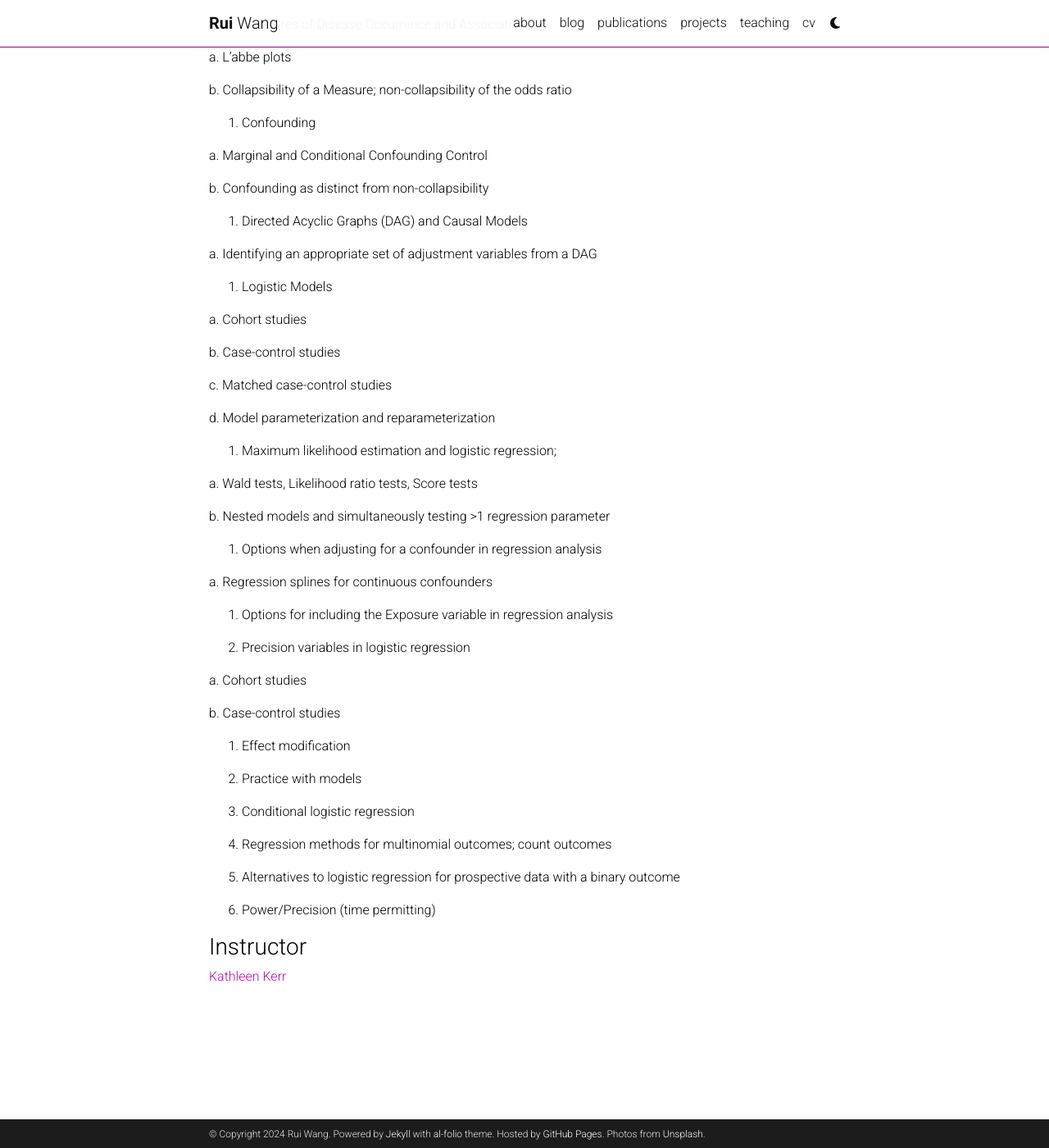
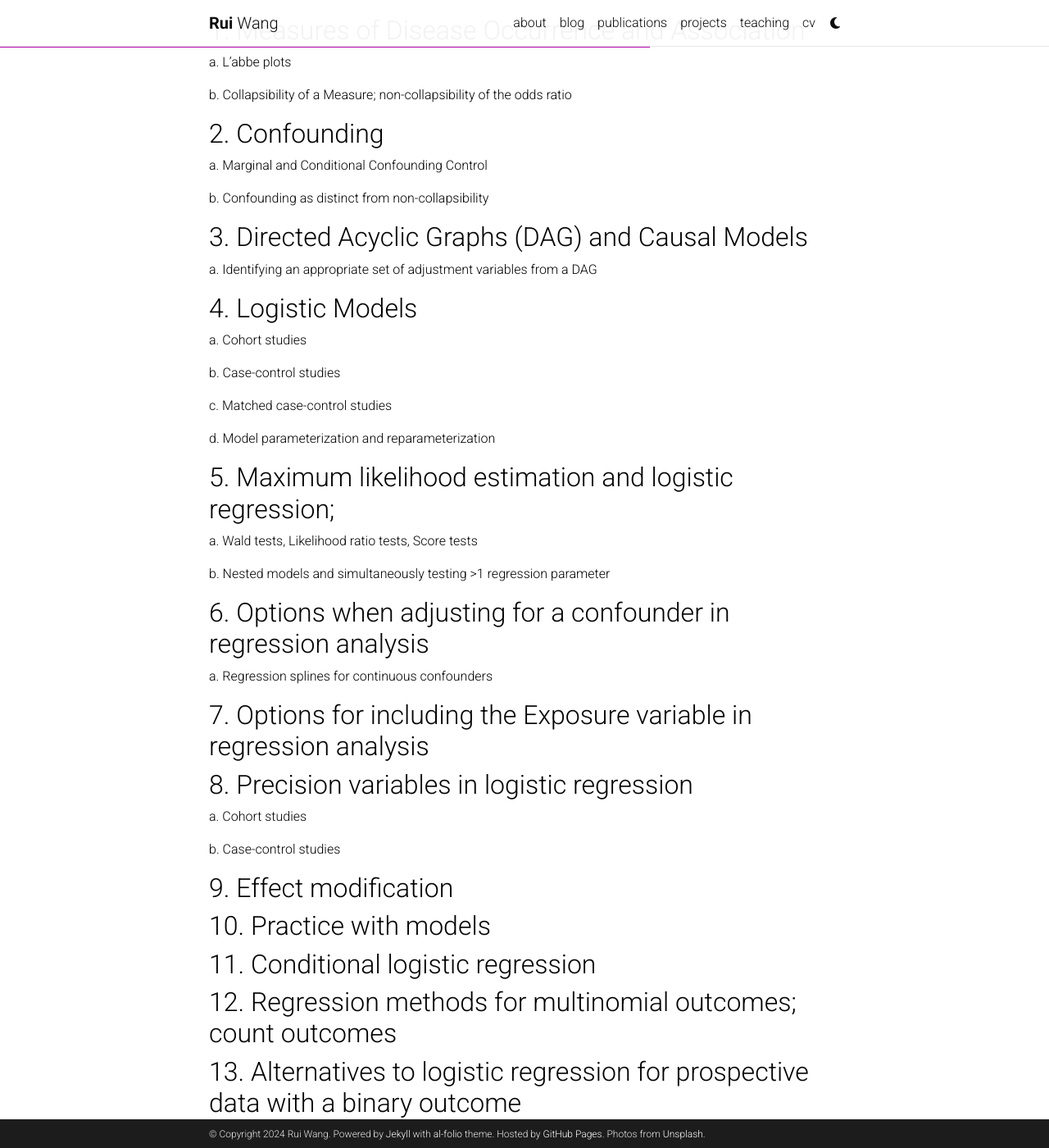
Before and after one commit to wangrui24/wangrui, a Jekyll site: the page built from _projects/TA_2023_categprical_data_analysis.md, in a window 1280 px wide and 1400 px high, scrolled down 278 px. Shown: the whole window at 82% size. Built offline with Jekyll 4.4.1, drawn with Linux system fonts in a browser that asks for light colours; comment, search, counter and statistics services are not loaded; a style sheet for code colours, icons or effects is not loaded.

Commit message:
Update TA_2023_categprical_data_analysis.md

```diff
--- a/_projects/TA_2023_categprical_data_analysis.md
+++ b/_projects/TA_2023_categprical_data_analysis.md
@@ -9,23 +9,23 @@ category: Teaching assistant
 
 ### Course Descriptions
 COURSE TOPICS / ROADMAP
-1.	Measures of Disease Occurrence and Association
+## 1.	Measures of Disease Occurrence and Association
 
 a.	L’abbe plots
 
 b.	Collapsibility of a Measure; non-collapsibility of the odds ratio
 
-2.	Confounding
+## 2.	Confounding
 
 a.	Marginal and Conditional Confounding Control
 
 b.	Confounding as distinct from non-collapsibility
 
-3.	Directed Acyclic Graphs (DAG) and Causal Models
+## 3.	Directed Acyclic Graphs (DAG) and Causal Models
 
 a.	Identifying an appropriate set of adjustment variables from a DAG
 
-4.	Logistic Models
+## 4.	Logistic Models
 
 a.	Cohort studies
 
@@ -35,35 +35,35 @@ c.	Matched case-control studies
 
 d.	Model parameterization and reparameterization
 
-5.	Maximum likelihood estimation and logistic regression;
+## 5.	Maximum likelihood estimation and logistic regression;
 
 a.	Wald tests, Likelihood ratio tests, Score tests
 
 b.	Nested models and simultaneously testing >1 regression parameter
 
-6.	Options when adjusting for a confounder in regression analysis
+## 6.	Options when adjusting for a confounder in regression analysis
 
 a.	Regression splines for continuous confounders
 
-7.	Options for including the Exposure variable in regression analysis
+## 7.	Options for including the Exposure variable in regression analysis
 
-8.	Precision variables in logistic regression
+## 8.	Precision variables in logistic regression
 
 a.	Cohort studies
 
 b.	Case-control studies
 
-9.	Effect modification
+## 9.	Effect modification
 
-10.	Practice with models
+## 10.	Practice with models
 
-11.	Conditional logistic regression
+## 11.	Conditional logistic regression
 
-12.	Regression methods for multinomial outcomes; count outcomes
+## 12.	Regression methods for multinomial outcomes; count outcomes
 
-13.	Alternatives to logistic regression for prospective data with a binary outcome
+## 13.	Alternatives to logistic regression for prospective data with a binary outcome
 
-14.	Power/Precision (time permitting)
+## 14.	Power/Precision (time permitting)
 
 
 
```
